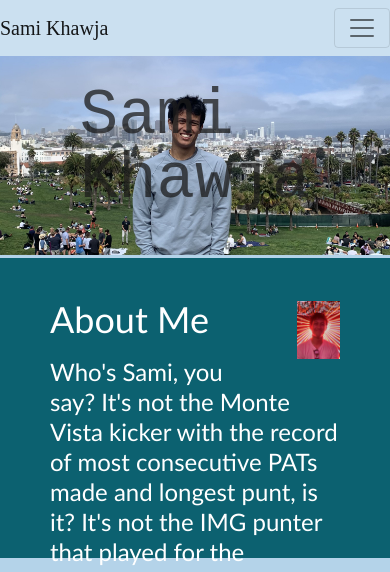
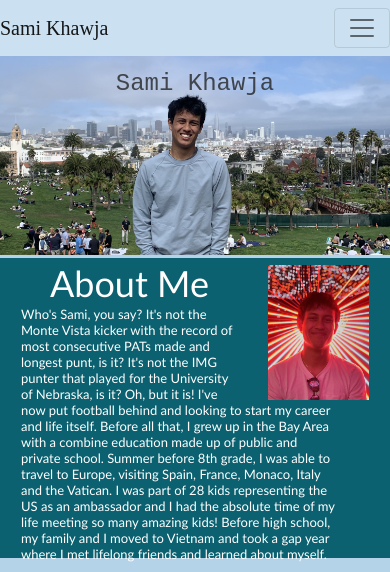
Before and after one commit to samikhawja/updated_portfolio_page, a plain HTML site: page index.html in a window 390 px wide. Shown: the top 572 px of the page. Drawn offline with nearby package versions, Linux system fonts and the light colour scheme.

Commit message:
added media responsiveness for 576px

```diff
--- a/assets/css/style.css
+++ b/assets/css/style.css
@@ -86,4 +86,47 @@ footer ul li{
 
 a:link {
     text-decoration: none;
-  }
+}
+
+/* @media screen and (max-width: 992px) {
+    header {
+
+    }
+}
+
+@media screen and (max-width: 768px) {
+    nav {
+
+    }
+} */
+
+@media screen and (max-width: 576px) {
+    .centered {
+        position: absolute;
+        top: 10%;
+        left: 50%;
+        transform: translate(-50%, -50%);
+        font-size: 24px;
+        opacity: 75%;
+        font-family: "OCR A Std", monospace;
+        color: #1b1b1b;
+    }
+    .about_me h2 {
+        margin-top: -15%;
+    }
+    .about_me img {
+        margin-top: -15%;
+        margin-right: -10%;
+        width: 35%;
+        height: auto;
+    }
+    .about_me p {
+        font-size: small;
+        line-height: normal;
+        margin-top: -5%;
+        margin-left: -10%;
+    }
+    footer {
+        font-size: 15px;
+    }
+}
--- a/index.html
+++ b/index.html
@@ -3,7 +3,7 @@
     <head>
         <meta charset="UTF-8">
         <meta http-equiv="X-UA-Compatible" content="IE=edge">
-        <meta name="viewport" content="width=device-width, initial-scale=1.0">
+        <meta name="viewport" content="width=device-width, initial-scale=1">
         <title>Sami's Portfolio</title>
         <link href="https://cdn.jsdelivr.net/npm/bootstrap@5.1.3/dist/css/bootstrap.min.css" rel="stylesheet" integrity="sha384-1BmE4kWBq78iYhFldvKuhfTAU6auU8tT94WrHftjDbrCEXSU1oBoqyl2QvZ6jIW3" crossorigin="anonymous">
         <link href="https://unpkg.com/aos@2.3.1/dist/aos.css" rel="stylesheet">
```
